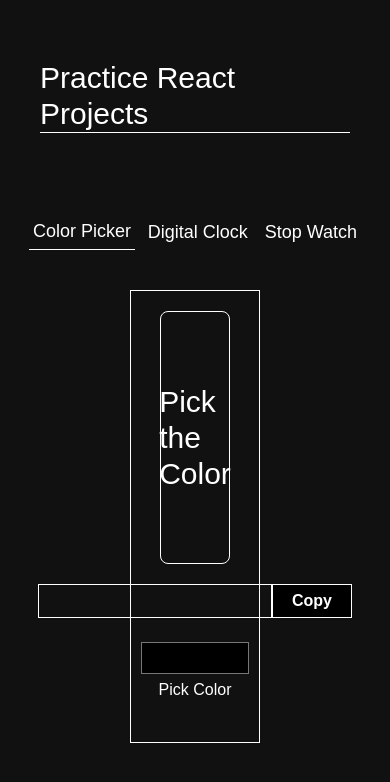
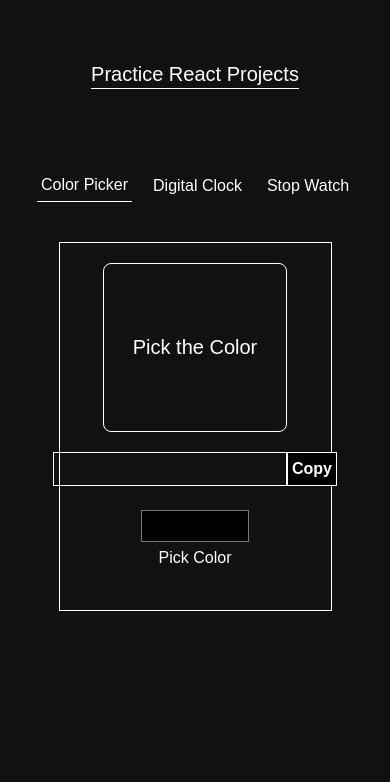
Before and after one commit to ig-ayush/React-projects, a React (Vite) app: page / in a window 390 px wide. Both pictures are taken after a click on the button "Color Picker". Shown: the top 782 px of the page. Built offline with nearby package versions, Linux system fonts and the light colour scheme.

Commit message:
made the web app responsive

```diff
--- a/src/App.jsx
+++ b/src/App.jsx
@@ -47,14 +47,14 @@
     return(
       <>
         <nav id="Heading" className="p-10 flex justify-center w-screen h-auto items-center">
-          <h1 className="text-3xl border-b pt-5 ">Practice React Projects</h1>
+          <h1 className="lg:text-3xl text-xl border-b pt-5 ">Practice React Projects</h1>
         </nav>
 
       {/* Select Project  */}
 
         <main className="w-screen flex justify-center mt-5  p-5">
           <div id="projects"
-            className="w-screen flex justify-evenly text-lg">
+            className="w-screen flex justify-evenly md:text-lg text-md">
 
             <button id="btn-1"
               className =  {`cursor-pointer ${borderB == 'btn-1' ? 'border-b' : 'border-none'} p-1`}
--- a/src/Components/ColorPicker.jsx
+++ b/src/Components/ColorPicker.jsx
@@ -17,11 +17,11 @@ function ColorPicker() {
     return(
         <>
             <main id="container" className="w-screen h-auto flex justify-center items-center">
-                <div id="color-picker" className="w-1/3 border p-5 flex flex-col justify-center items-center gap-5">
-                    <div id="display-color" className=" w-[80%] h-[30vh] border rounded-lg flex justify-center items-center" style={{backgroundColor: color}}>
-                        <h1 className="text-3xl " ref={notice}>{notice.current == "" ? "Pick the Color" : color}</h1>
+                <div id="color-picker" className="lg:w-1/3 w-[70%] border p-5 flex flex-col justify-center items-center gap-5">
+                    <div id="display-color" className=" w-[80%] lg:h-[30vh] h-[20vh]  border rounded-lg flex justify-center items-center" style={{backgroundColor: color}}>
+                        <h1 className="lg:text-3xl text-xl" ref={notice}>{notice.current == "" ? "Pick the Color" : color}</h1>
                     </div>
-                    <div id="get-color" className="flex">
+                    <div id="get-color" className="flex justify-center w-[80%]">
                         <input type="text" className="border outline-none text-center text-lg" value={color}  readOnly ref={outputColor}/>
                         <button id="copy" className={`p-1 border w-20 font-bold bg-black`} onClick={copyColor}>Copy</button>
                     </div>
--- a/src/Components/DigitalClock.jsx
+++ b/src/Components/DigitalClock.jsx
@@ -27,8 +27,8 @@ function DigitalClock() {
     return(
         <>
             <main id="clock" className="w-screen h-auto m-2 flex justify-center items-center">
-                <div id="cloc-con" className="w-1/3 border h-[30vh] flex justify-center items-center rounded-xl">
-                    <h1 id="time" className="font-[Orbitron] text-8xl" >
+                <div id="cloc-con" className="xl:w-1/3 lg:w-1/2 w-[90%] border lg:h-[30vh] h-[20vh] flex justify-center items-center rounded-xl">
+                    <h1 id="time" className="font-[Orbitron] lg:text-8xl text-7xl" >
                         {DisplayTime()} <span className="text-2xl">{isPm ? `PM` : `AM`}</span>
                     </h1>
                 </div>
--- a/src/Components/StopWatch.jsx
+++ b/src/Components/StopWatch.jsx
@@ -53,17 +53,17 @@ function StopWatch() {
     return (
           <>
             <main id="clock" className="w-screen h-auto m-2 flex  justify-center items-center">
-                <div id="cloc-con" className="w-1/3 border h-[40vh] flex flex-col gap-5 justify-center items-center rounded-xl">
-                    <h1 id="time" className="font-[Orbitron] text-6xl" >
+                <div id="cloc-con" className="xl:w-1/3 lg:w-1/2 w-[90%] border lg:h-[40vh] h-[30vh] flex flex-col gap-5 justify-center items-center rounded-xl">
+                    <h1 id="time" className="font-[Orbitron] xl:text-6xl lg:text-5xl text-4xl p-3" >
                         {DisplayTimer()}
                     </h1>
-                    <div id="oparation" className="flex gap-8 mt-5 text-xl">
+                    <div id="oparation" className="flex justify-center gap-8 mt-5 lg:text-xl text-lg p-3 lg:w-full w-[70%]">
                         <button id="start"
-                            className="border w-20 p-1 rounded-lg hover:bg-white hover:text-black transition-colors duration-400"
+                            className="border w-20 lg:p-1 p-2.5 rounded-lg hover:bg-white hover:text-black transition-colors duration-400"
                             onClick={startTimer}
                         >Start</button>
-                        <button id="stop" className="border w-20 p-1 rounded-lg hover:bg-white hover:text-black transition-colors duration-400" onClick={stopTimer}>Stop</button>
-                        <button id="reset" className="border w-20 p-1 rounded-lg hover:bg-white hover:text-black transition-colors duration-400" onClick={resetTimer}>Reset</button>
+                        <button id="stop" className="border w-20 lg:p-1 p-2.5 rounded-lg hover:bg-white hover:text-black transition-colors duration-400" onClick={stopTimer}>Stop</button>
+                        <button id="reset" className="border w-20 lg:p-1 p-2.5 rounded-lg hover:bg-white hover:text-black transition-colors duration-400" onClick={resetTimer}>Reset</button>
                     </div>
                 </div>
             </main>
```
